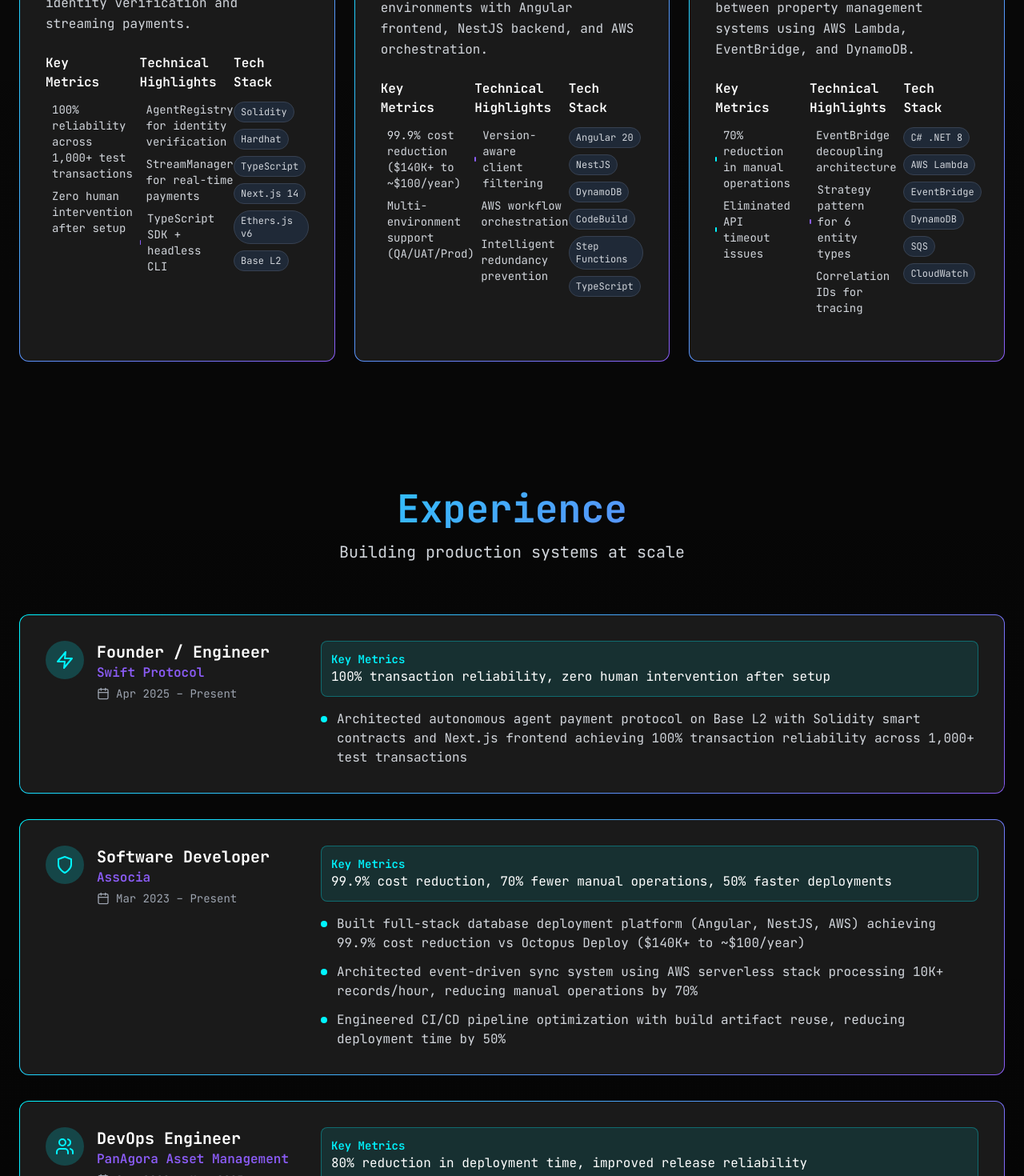
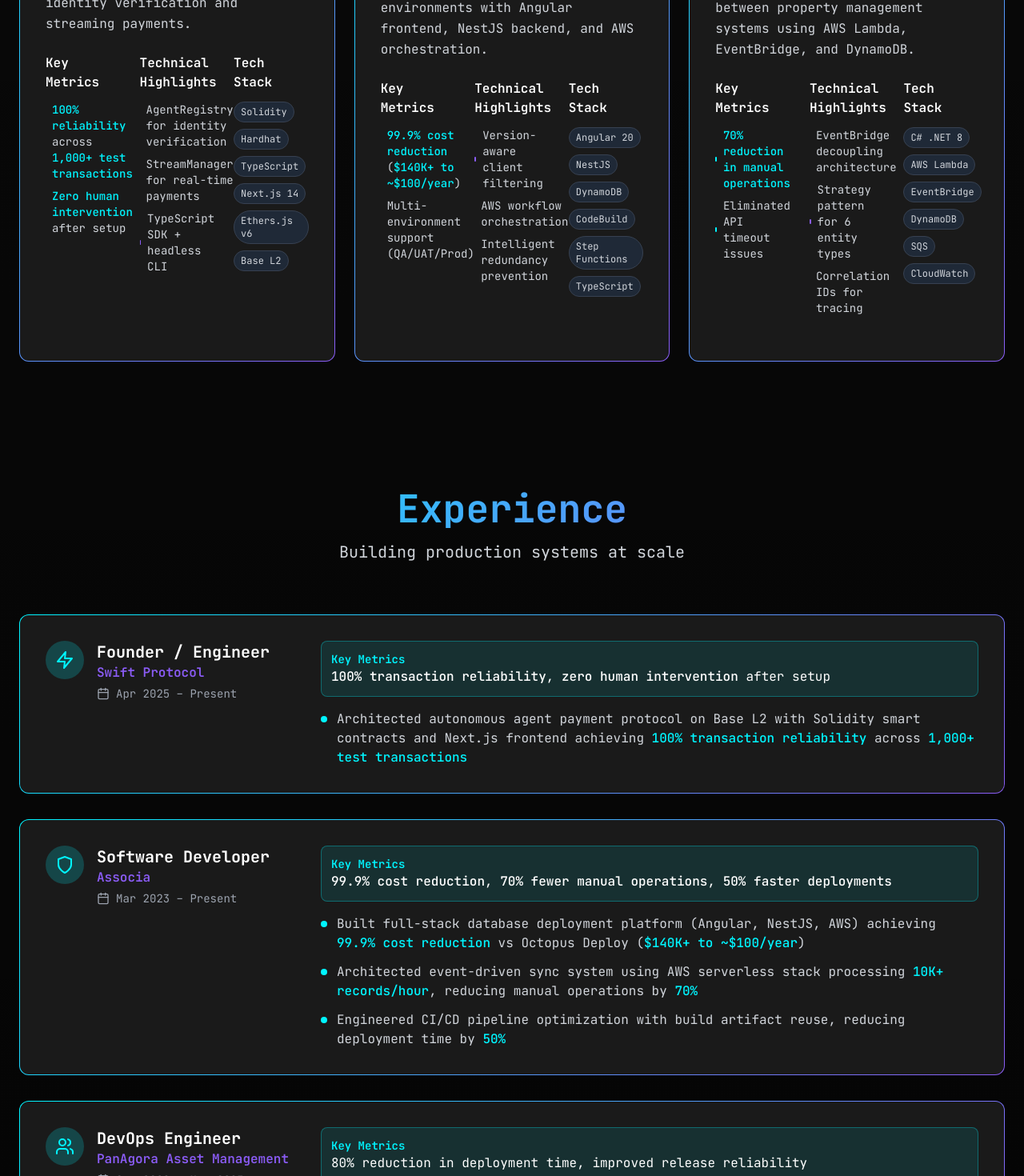
Before and after one commit to nikdmello/website, a Next.js app: page / in a window 1280 px wide. Shown: the part 1300-2770 px from the top of the page at 80% size. Built offline with nearby package versions, Linux system fonts and the light colour scheme.

Commit message:
feat: add seamless marquee animation on web and highlights

```diff
--- a/components/Experience.tsx
+++ b/components/Experience.tsx
@@ -3,6 +3,31 @@
 import { motion } from 'framer-motion'
 import { Calendar, TrendingUp, Zap, Shield, Users, GraduationCap } from 'lucide-react'
 import { useIsMobile } from '@/hooks/useIsMobile'
+import Highlight from './Highlight'
+
+const renderHighlightedText = (text: string) => {
+  const parts = text.split(/(<Highlight[^>]*>[^<]+<\/Highlight>)/g)
+  return parts.map((part, index) => {
+    const match = part.match(/<Highlight[^>]*>([^<]+)<\/Highlight>/)
+    if (match) {
+      const [, content] = match
+      return <Highlight key={index}>{content}</Highlight>
+    }
+    return part
+  })
+}
+
+const renderWhiteHighlightedText = (text: string) => {
+  const parts = text.split(/(<Highlight[^>]*>[^<]+<\/Highlight>)/g)
+  return parts.map((part, index) => {
+    const match = part.match(/<Highlight[^>]*>([^<]+)<\/Highlight>/)
+    if (match) {
+      const [, content] = match
+      return <span key={index} className="font-medium text-white">{content}</span>
+    }
+    return part
+  })
+}
 
 const experiences = [
   {
@@ -11,9 +36,9 @@ const experiences = [
     period: 'Apr 2025 – Present',
     icon: <Zap className="w-6 h-6" />,
     highlights: [
-      'Architected autonomous agent payment protocol on Base L2 with Solidity smart contracts and Next.js frontend achieving 100% transaction reliability across 1,000+ test transactions'
+      'Architected autonomous agent payment protocol on Base L2 with Solidity smart contracts and Next.js frontend achieving <Highlight>100% transaction reliability</Highlight> across <Highlight>1,000+ test transactions</Highlight>'
     ],
-    metrics: '100% transaction reliability, zero human intervention after setup'
+    metrics: '<Highlight>100% transaction reliability</Highlight>, <Highlight>zero human intervention</Highlight> after setup'
   },
   {
     title: 'Software Developer',
@@ -21,11 +46,11 @@ const experiences = [
     period: 'Mar 2023 – Present',
     icon: <Shield className="w-6 h-6" />,
     highlights: [
-      'Built full-stack database deployment platform (Angular, NestJS, AWS) achieving 99.9% cost reduction vs Octopus Deploy ($140K+ to ~$100/year)',
-      'Architected event-driven sync system using AWS serverless stack processing 10K+ records/hour, reducing manual operations by 70%',
-      'Engineered CI/CD pipeline optimization with build artifact reuse, reducing deployment time by 50%'
+      'Built full-stack database deployment platform (Angular, NestJS, AWS) achieving <Highlight>99.9% cost reduction</Highlight> vs Octopus Deploy (<Highlight>$140K+ to ~$100/year</Highlight>)',
+      'Architected event-driven sync system using AWS serverless stack processing <Highlight>10K+ records/hour</Highlight>, reducing manual operations by <Highlight>70%</Highlight>',
+      'Engineered CI/CD pipeline optimization with build artifact reuse, reducing deployment time by <Highlight>50%</Highlight>'
     ],
-    metrics: '99.9% cost reduction, 70% fewer manual operations, 50% faster deployments'
+    metrics: '<Highlight>99.9% cost reduction</Highlight>, <Highlight>70% fewer manual operations</Highlight>, <Highlight>50% faster deployments</Highlight>'
   },
   {
     title: 'DevOps Engineer',
@@ -55,7 +80,7 @@ const experiences = [
     highlights: [
       'Provided 1-on-1 sessions and peer mentoring in Foundations of Data Science covering statistical concepts and programming challenges'
     ],
-    metrics: 'Mentored 200+ students'
+    metrics: 'Mentored <Highlight>200+ students</Highlight>'
   }
 ]
 
@@ -114,14 +139,14 @@ export default function Experience() {
                 <div className="flex-1">
                   <div className="mb-4 p-3 bg-cyber-blue/10 rounded-lg border border-cyber-blue/30">
                     <p className="text-cyber-blue font-semibold text-sm">Key Metrics</p>
-                    <p className="text-white">{exp.metrics}</p>
+                    <p className="text-white">{renderWhiteHighlightedText(exp.metrics)}</p>
                   </div>
 
                   <ul className="space-y-3">
                     {exp.highlights.map((highlight, i) => (
                       <li key={i} className="flex items-start gap-3 text-gray-300">
                         <div className="w-2 h-2 bg-cyber-blue rounded-full mt-2 flex-shrink-0" />
-                        <span>{highlight}</span>
+                        <span>{renderHighlightedText(highlight)}</span>
                       </li>
                     ))}
                   </ul>
--- a/components/Hero.tsx
+++ b/components/Hero.tsx
@@ -3,14 +3,59 @@
 import { motion } from 'framer-motion'
 import { ArrowDown, Github, Linkedin, Mail } from 'lucide-react'
 import Image from 'next/image'
+import { useEffect, useRef } from 'react'
+import Highlight from './Highlight'
 
 export default function Hero() {
+  const marqueeRef = useRef<HTMLDivElement>(null)
+
   const companies = [
     { src: "/logos/associa_logo.jpeg", name: "Associa" },
     { src: "/logos/panagora_asset_management_logo.jpeg", name: "PanAgora Asset Management" },
     { src: "/logos/asics_digital_logo.jpeg", name: "ASICS Digital" },
     { src: "/logos/northeastern_university_logo.jpeg", name: "Northeastern University" }
   ]
+
+  useEffect(() => {
+    const marquee = marqueeRef.current
+    if (!marquee) return
+
+    let animationId: number
+    let startTime: number
+    let totalWidth: number
+    const duration = 16000 // 16 seconds, slower
+
+    const updateWidth = () => {
+      // Wait a bit more for mobile layout
+      setTimeout(() => {
+        totalWidth = marquee.scrollWidth / 4
+      }, 100)
+    }
+
+    const animate = (currentTime: number) => {
+      if (!startTime) startTime = currentTime
+      if (!totalWidth) return requestAnimationFrame(animate)
+
+      const elapsed = currentTime - startTime
+      const progress = (elapsed % duration) / duration
+      const translateX = -progress * totalWidth
+
+      marquee.style.transform = `translate3d(${translateX}px, 0, 0)`
+      animationId = requestAnimationFrame(animate)
+    }
+
+    // Delay start for mobile
+    setTimeout(() => {
+      updateWidth()
+      setTimeout(() => {
+        animationId = requestAnimationFrame(animate)
+      }, 200)
+    }, 800)
+
+    return () => {
+      cancelAnimationFrame(animationId)
+    }
+  }, [])
 
   return (
     <section className="min-h-screen flex items-center justify-center relative">
@@ -45,7 +90,7 @@ export default function Hero() {
             animate={{ opacity: 1 }}
             transition={{ delay: 0.5, duration: 0.8 }}
           >
-            4+ Years Experience
+            <Highlight>4+ Years Experience</Highlight> • <Highlight>8M+ Users Served</Highlight>
           </motion.p>
 
           <motion.div
@@ -56,7 +101,7 @@ export default function Hero() {
           >
             <p className="text-sm text-gray-400 mb-8 font-medium">Trusted by</p>
             <div className="relative w-full overflow-hidden h-32" style={{maskImage: 'linear-gradient(to right, transparent, white 30%, white 70%, transparent)'}}>
-              <div className="flex animate-marquee md:animate-marquee-slow items-center">
+              <div ref={marqueeRef} className="flex items-center">
                 {[...companies, ...companies, ...companies, ...companies].map((company, index) => (
                   <div key={index} className="flex-shrink-0">
                     <Image
--- /dev/null
+++ b/components/Highlight.tsx
@@ -0,0 +1,11 @@
+interface HighlightProps {
+  children: React.ReactNode
+}
+
+export default function Highlight({ children }: HighlightProps) {
+  return (
+    <span className="font-medium text-cyber-blue">
+      {children}
+    </span>
+  )
+}
--- a/components/Projects.tsx
+++ b/components/Projects.tsx
@@ -3,6 +3,19 @@
 import { motion } from 'framer-motion'
 import { Database, Cloud, Bot } from 'lucide-react'
 import { useIsMobile } from '@/hooks/useIsMobile'
+import Highlight from './Highlight'
+
+const renderHighlightedText = (text: string) => {
+  const parts = text.split(/(<Highlight[^>]*>[^<]+<\/Highlight>)/g)
+  return parts.map((part, index) => {
+    const match = part.match(/<Highlight[^>]*>([^<]+)<\/Highlight>/)
+    if (match) {
+      const [, content] = match
+      return <Highlight key={index}>{content}</Highlight>
+    }
+    return part
+  })
+}
 
 const projects = [
   {
@@ -11,7 +24,7 @@ const projects = [
     description: 'Payment infrastructure enabling AI agents to transact autonomously on Base L2 with cryptographic identity verification and streaming payments.',
     icon: <Bot className="w-8 h-8" />,
     tech: ['Solidity', 'Hardhat', 'TypeScript', 'Next.js 14', 'Ethers.js v6', 'Base L2'],
-    metrics: ['100% reliability across 1,000+ test transactions', 'Zero human intervention after setup'],
+    metrics: ['<Highlight>100% reliability</Highlight> across <Highlight>1,000+ test transactions</Highlight>', '<Highlight>Zero human intervention</Highlight> after setup'],
     highlights: ['AgentRegistry for identity verification', 'StreamManager for real-time payments', 'TypeScript SDK + headless CLI'],
     status: 'Live on Base Testnet',
     gradient: 'from-cyber-blue to-blue-600'
@@ -22,7 +35,7 @@ const projects = [
     description: 'Full-stack platform automating DACPAC deployments across multiple environments with Angular frontend, NestJS backend, and AWS orchestration.',
     icon: <Database className="w-8 h-8" />,
     tech: ['Angular 20', 'NestJS', 'DynamoDB', 'CodeBuild', 'Step Functions', 'TypeScript'],
-    metrics: ['99.9% cost reduction ($140K+ to ~$100/year)', 'Multi-environment support (QA/UAT/Prod)'],
+    metrics: ['<Highlight>99.9% cost reduction</Highlight> (<Highlight>$140K+ to ~$100/year</Highlight>)', 'Multi-environment support (QA/UAT/Prod)'],
     highlights: ['Version-aware client filtering', 'AWS workflow orchestration', 'Intelligent redundancy prevention'],
     status: 'Production @ Associa',
     gradient: 'from-green-400 to-emerald-600'
@@ -33,7 +46,7 @@ const projects = [
     description: 'Event-driven microservice synchronizing 6 entity types between property management systems using AWS Lambda, EventBridge, and DynamoDB.',
     icon: <Cloud className="w-8 h-8" />,
     tech: ['C# .NET 8', 'AWS Lambda', 'EventBridge', 'DynamoDB', 'SQS', 'CloudWatch'],
-    metrics: ['70% reduction in manual operations', 'Eliminated API timeout issues'],
+    metrics: ['<Highlight>70% reduction in manual operations</Highlight>', 'Eliminated API timeout issues'],
     highlights: ['EventBridge decoupling architecture', 'Strategy pattern for 6 entity types', 'Correlation IDs for tracing'],
     status: 'Production @ Associa',
     gradient: 'from-cyber-purple to-purple-600'
@@ -90,7 +103,7 @@ export default function Projects() {
                 </div>
               </div>
 
-              <p className="text-gray-300 mb-6 leading-relaxed">{project.description}</p>
+              <p className="text-gray-300 mb-6 leading-relaxed">{renderHighlightedText(project.description)}</p>
 
               <div className="grid grid-cols-1 md:grid-cols-3 gap-6 mb-6">
                 <div>
@@ -99,7 +112,7 @@ export default function Projects() {
                     {project.metrics.map((metric, i) => (
                       <li key={i} className="flex items-center gap-2 text-sm text-gray-300">
                         <div className="w-1.5 h-1.5 bg-cyber-blue rounded-full" />
-                        {metric}
+                        <span>{renderHighlightedText(metric)}</span>
                       </li>
                     ))}
                   </ul>
--- a/tailwind.config.js
+++ b/tailwind.config.js
@@ -19,8 +19,6 @@ module.exports = {
       animation: {
         'glow': 'glow 2s ease-in-out infinite alternate',
         'float': 'float 6s ease-in-out infinite',
-        'marquee': 'marquee 6s linear infinite',
-        'marquee-slow': 'marquee 12s linear infinite',
       },
       keyframes: {
         glow: {
@@ -30,10 +28,6 @@ module.exports = {
         float: {
           '0%, 100%': { transform: 'translateY(0px)' },
           '50%': { transform: 'translateY(-20px)' }
-        },
-        marquee: {
-          '0%': { transform: 'translate3d(0, 0, 0)' },
-          '100%': { transform: 'translate3d(-25%, 0, 0)' }
         }
       }
     },
```
